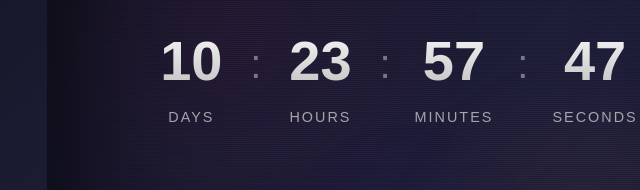
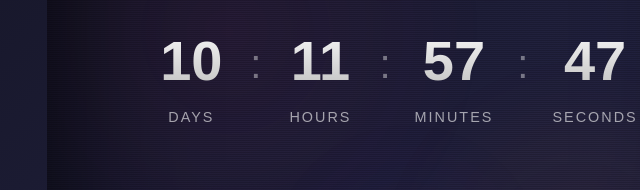
Before and after one commit to ungovernable-gay/ungovernable-gay.github.io, a plain HTML site: page index.html in a window 1280 px wide. Shown: the part 409-599 px from the top of the page, 243-883 px from the left. Drawn offline with Linux system fonts and the light colour scheme.

Commit message:
Update index.html
Corrected target date.

```diff
--- a/index.html
+++ b/index.html
@@ -486,7 +486,7 @@
     <script>
         document.addEventListener('DOMContentLoaded', function() {
             // Set the release date (1 week from now)
-            var countDownDate = new Date("Jun 3, 2025 11:59:59").getTime();
+            var countDownDate = new Date("Jun 2, 2025 23:59:59").getTime();
             const releaseDate = new Date();
             releaseDate.setDate(releaseDate.getDate() + 7);
             releaseDate.setHours(20, 0, 0, 0);  // 8:00 PM
```
